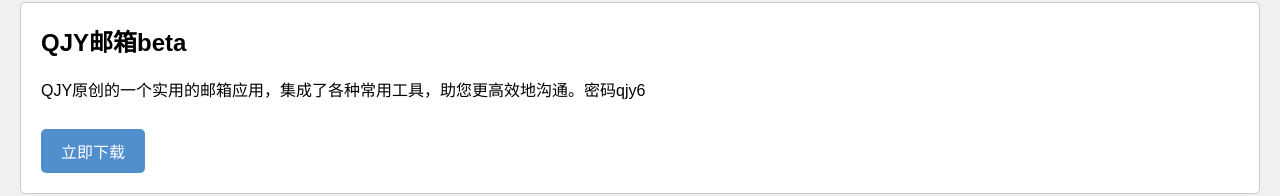
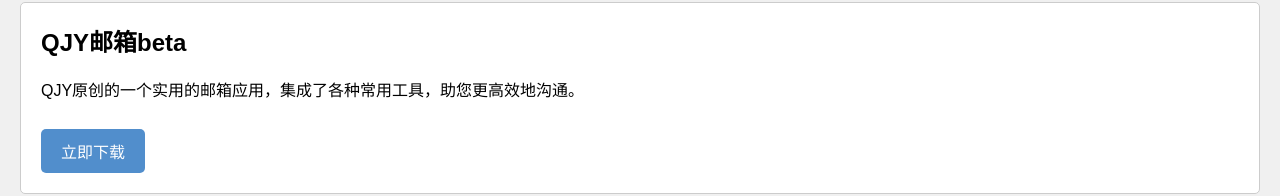
Before and after one commit to QJY7add6/qjy7add6.github.io, a plain HTML site: page apps.html in a window 1280 px wide. Shown: the part 187-383 px from the top of the page. Drawn offline with Linux system fonts and the light colour scheme.

Commit message:
apps.html

```diff
--- a/apps.html
+++ b/apps.html
@@ -58,7 +58,7 @@
     <div class="container">
         <div class="app">
             <h2>QJY邮箱beta</h2>
-            <p>QJY原创的一个实用的邮箱应用，集成了各种常用工具，助您更高效地沟通。密码qjy6</p>
+            <p>QJY原创的一个实用的邮箱应用，集成了各种常用工具，助您更高效地沟通。</p>
             <a class="download-button" href="qjymaibetaBuild22N1_newyear_sign.apk">立即下载</a>
         </div>
         <div class="app">
```
